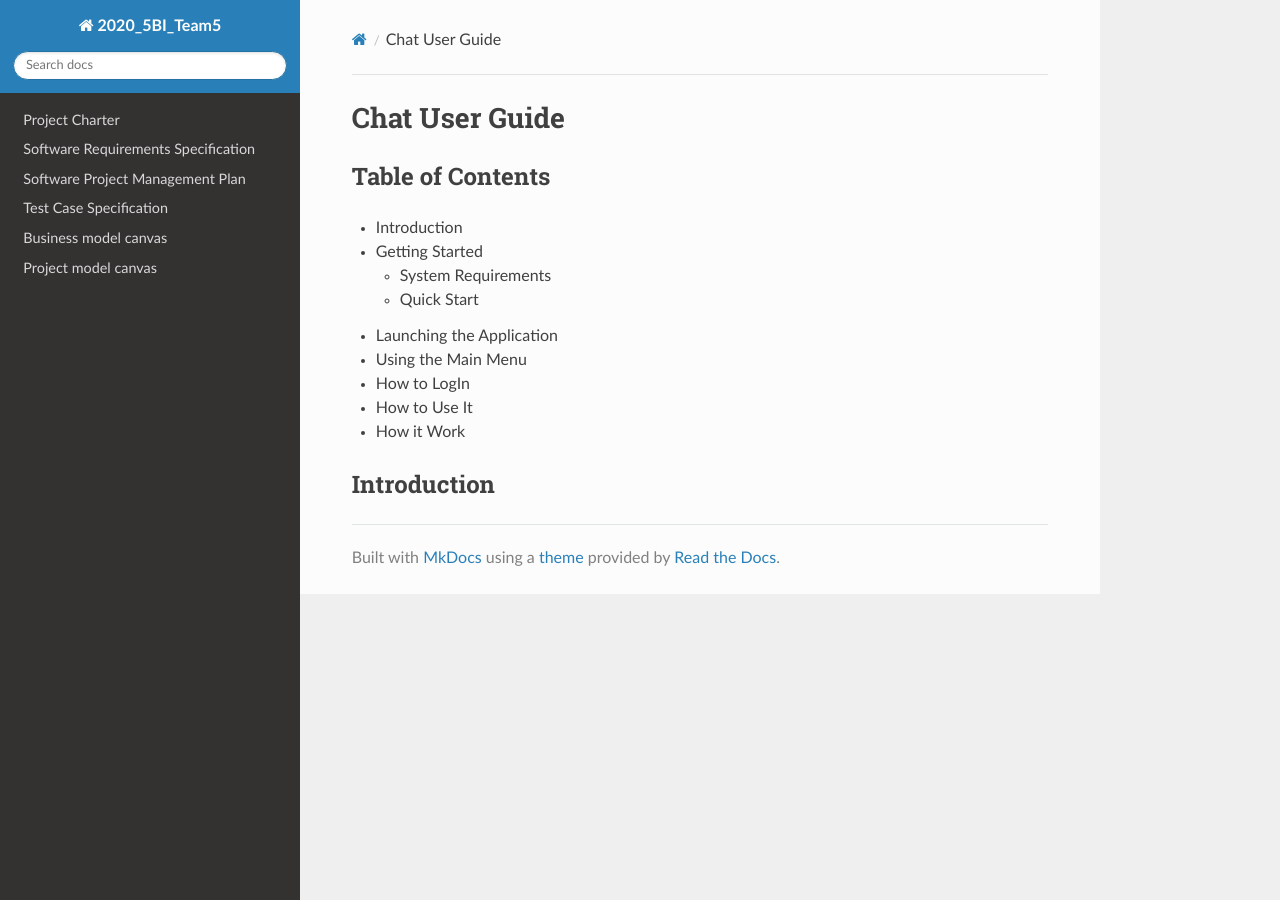
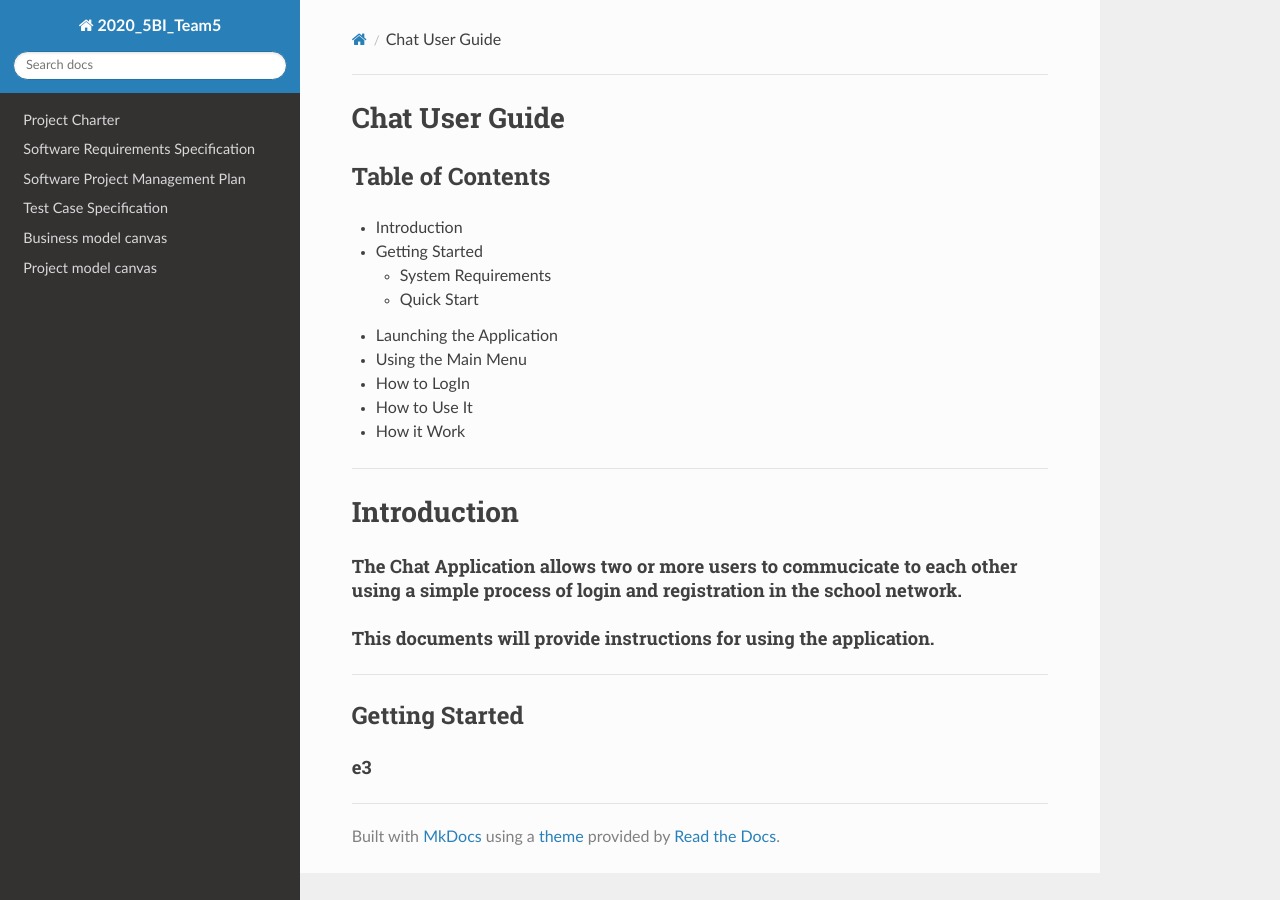
Before and after one commit to Kurai27/2020_5BI_Team5_ChatDocumentation, an MkDocs documentation site: the page built from docs/UserGuide.md, in a window 1280 px wide. Built offline with MkDocs 1.6.1, drawn with Linux system fonts in a browser that asks for light colours; nearby versions of some CDN libraries.

Commit message:
Update UserGuide.md

```diff
--- a/docs/UserGuide.md
+++ b/docs/UserGuide.md
@@ -9,6 +9,11 @@
  - How to LogIn
  - How to Use It
  - How it Work
+ ----
+# Introduction
+#### The Chat Application allows two or more users to commucicate to each other using a simple process of login and registration in the school network.
+#### This documents will provide instructions for using the application.
 
-## Introduction
-####
+----
+## Getting Started
+#### e3
```
